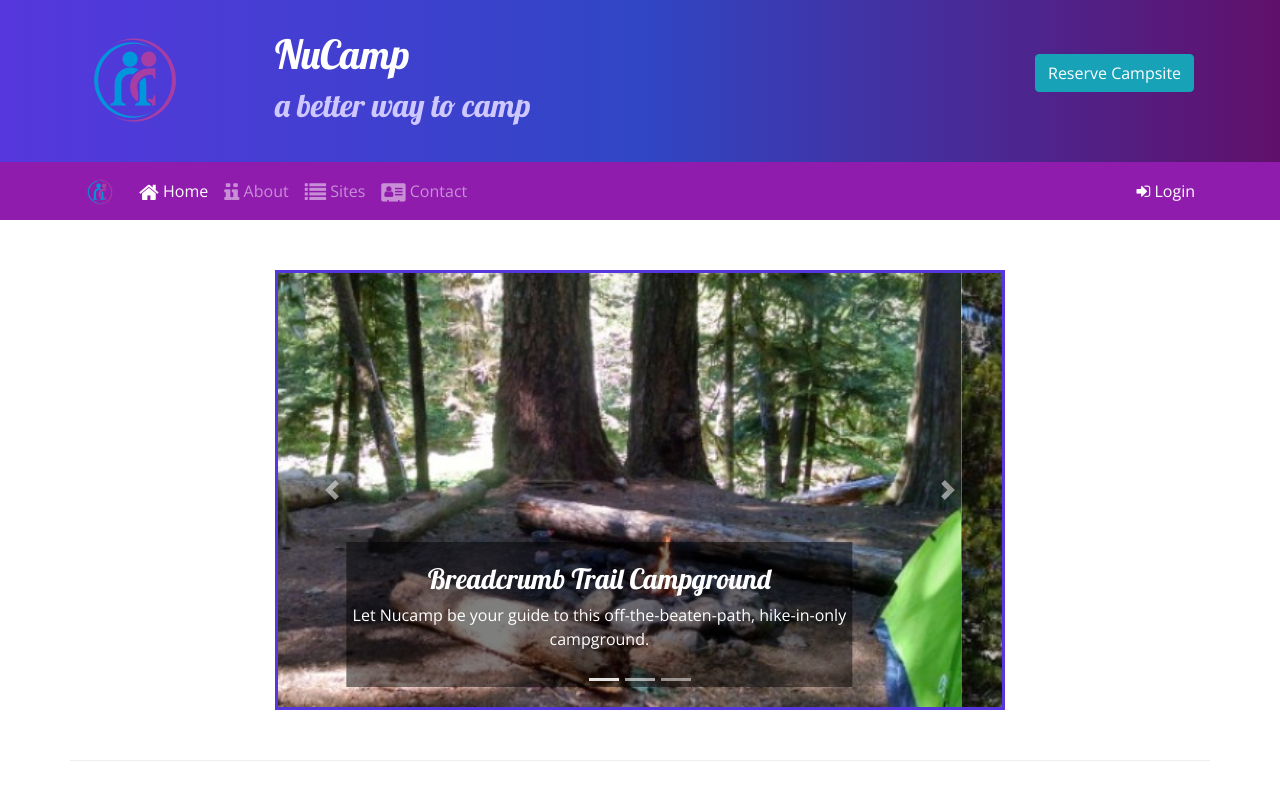
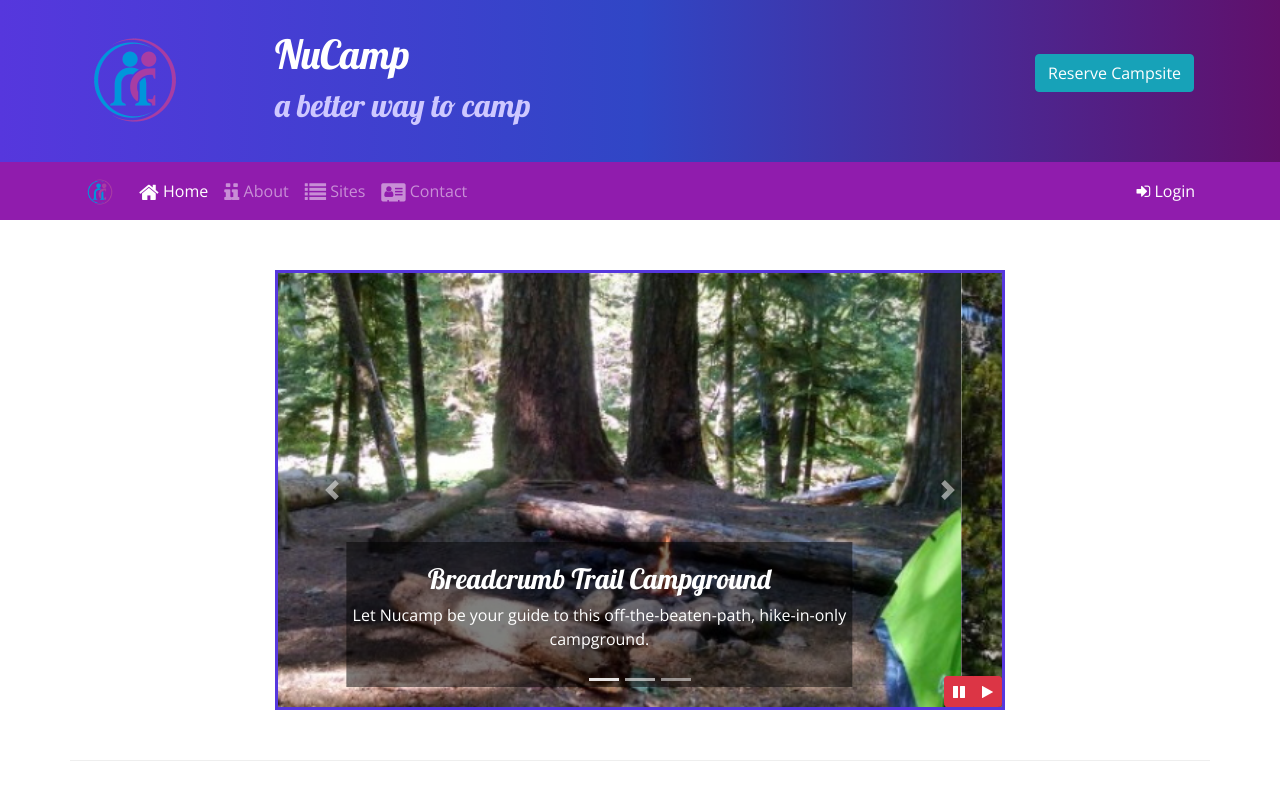
Before and after one commit to mashu2n/Nucampsite, a website: page index.html in a window 1280 px wide. Shown: the top 800 px of the page. Drawn offline with nearby package versions, Linux system fonts and the light colour scheme.

Commit message:
Bootstrap and jQuery Part 1

```diff
--- a/css/styles.css
+++ b/css/styles.css
@@ -48,3 +48,10 @@ header h2 {
 .carousel {
     border: solid #5637DD;
 }
+
+#carouselButton {
+    position: absolute;
+    right: 0;
+    bottom: 0;
+    z-index: 100;
+}
--- a/index.html
+++ b/index.html
@@ -195,6 +195,14 @@
                         <span class="carousel-control-next-icon"></span>
                         <span class="sr-only">Next</span>
                     </a>
+                    <div class="btn-group" id="carouselButton" >
+                        <button class="btn btn-danger btn-sm" id="carouselPause">
+                            <i class="fa fa-pause"></i>
+                        </button>
+                        <button class="btn btn-danger btn-sm" id="carouselPlay" >
+                            <i class="fa fa-play"></i>
+                        </button>
+                    </div>
                 </div>
             </div>
         </div>
@@ -278,6 +286,18 @@
     <script src="node_modules/popper.js/dist/umd/popper.min.js"></script>
     <script src="node_modules/bootstrap/dist/js/bootstrap.min.js"></script>
 
+    <script>
+        $(function () {
+           $(.carousel).carousel( { interval: 2000 } )
+           $("#carouselPause").click(function(){
+               $(".carousel").carousel("pause");
+           });
+           $("#carouselPlay").click(function(){
+               $(".carousel").carousel("cycle");
+           });
+        });
+    </script>
+
 </body>
 
 </html>
```
